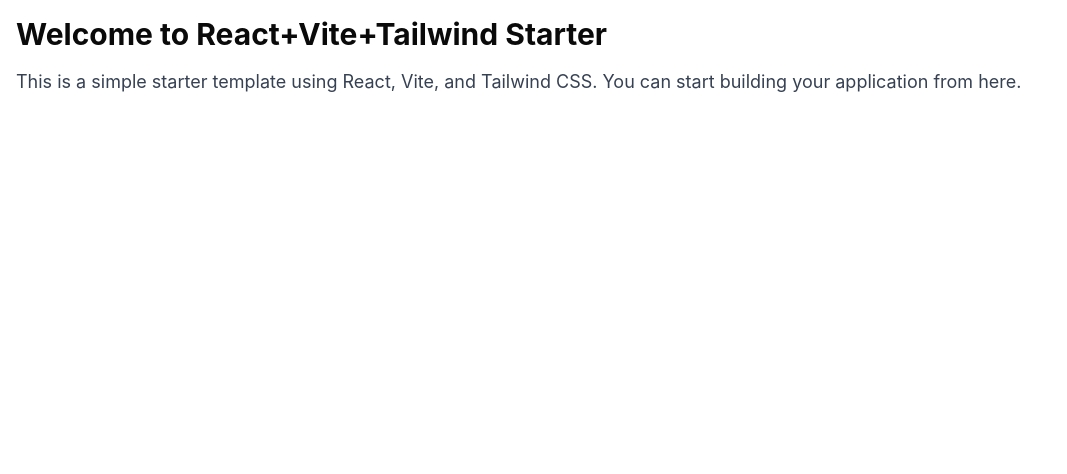
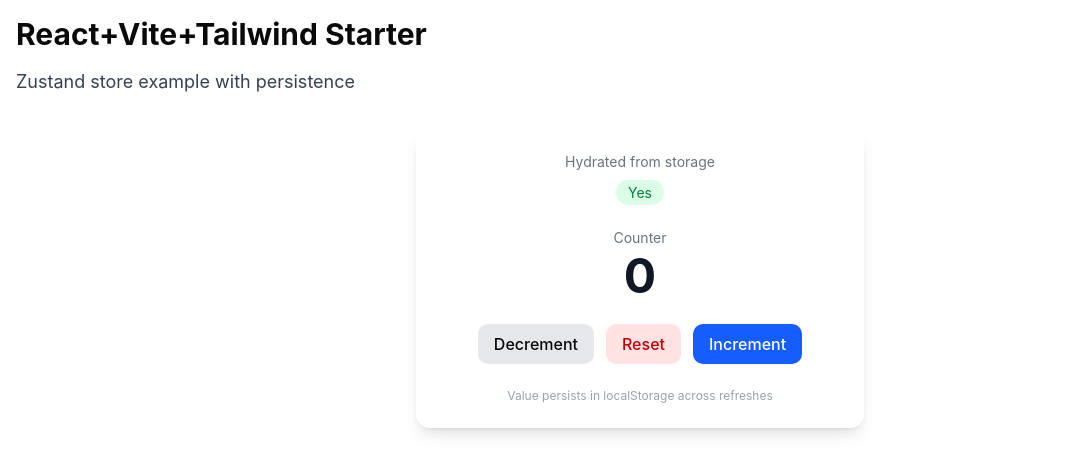
Before and after one commit to jhosep98/react-vite-tailwind-starter, a React (Vite) app: page / in a window 1280 px wide. Shown: the top 474 px of the page, without its empty margins (0-1067 px from the left). Built offline with nearby package versions, Linux system fonts and the light colour scheme.

Commit message:
feat: add zustand store setup with app slice

```diff
--- a/package.json
+++ b/package.json
@@ -39,7 +39,8 @@
     "sonner": "2.0.6",
     "tailwind-merge": "3.3.1",
     "tailwindcss": "4.1.11",
-    "zod": "4.0.14"
+    "zod": "4.0.14",
+    "zustand": "5.0.12"
   },
   "devDependencies": {
     "@biomejs/biome": "2.1.3",
--- a/src/pages/public/home.tsx
+++ b/src/pages/public/home.tsx
@@ -1,13 +1,62 @@
+import { useAppStore } from '@/store'
+
 export default function HomePage() {
+  const { counter, increment, decrement, reset, _hasHydrated } = useAppStore()
+
   return (
     <div className="container mx-auto p-4">
-      <h1 className="text-3xl font-bold mb-4">
-        Welcome to React+Vite+Tailwind Starter
-      </h1>
-      <p className="text-lg text-gray-700">
-        This is a simple starter template using React, Vite, and Tailwind CSS.
-        You can start building your application from here.
+      <h1 className="text-3xl font-bold mb-4">React+Vite+Tailwind Starter</h1>
+      <p className="text-lg text-gray-700 mb-8">
+        Zustand store example with persistence
       </p>
+
+      <div className="max-w-md mx-auto p-6 bg-white rounded-xl shadow-lg">
+        <div className="text-center mb-6">
+          <p className="text-sm text-gray-500 mb-2">Hydrated from storage</p>
+          <span
+            className={`px-3 py-1 rounded-full text-sm ${
+              _hasHydrated
+                ? 'bg-green-100 text-green-700'
+                : 'bg-yellow-100 text-yellow-700'
+            }`}
+          >
+            {_hasHydrated ? 'Yes' : 'No'}
+          </span>
+        </div>
+
+        <div className="text-center mb-6">
+          <p className="text-sm text-gray-500 mb-1">Counter</p>
+          <p className="text-5xl font-bold text-gray-900">{counter}</p>
+        </div>
+
+        <div className="flex gap-3 justify-center">
+          <button
+            type="button"
+            onClick={decrement}
+            className="px-4 py-2 bg-gray-200 hover:bg-gray-300 rounded-lg font-medium transition-colors"
+          >
+            Decrement
+          </button>
+          <button
+            type="button"
+            onClick={reset}
+            className="px-4 py-2 bg-red-100 hover:bg-red-200 text-red-700 rounded-lg font-medium transition-colors"
+          >
+            Reset
+          </button>
+          <button
+            type="button"
+            onClick={increment}
+            className="px-4 py-2 bg-blue-600 hover:bg-blue-700 text-white rounded-lg font-medium transition-colors"
+          >
+            Increment
+          </button>
+        </div>
+
+        <p className="text-xs text-gray-400 text-center mt-6">
+          Value persists in localStorage across refreshes
+        </p>
+      </div>
     </div>
   )
 }
--- a/src/store/context/app.tsx
+++ b/src/store/context/app.tsx
@@ -1,5 +1,5 @@
 import * as React from 'react'
 
-type AppContextProps = {}
+type AppContextProps = Record<string, never>
 
 export const AppContext = React.createContext<AppContextProps>({})
--- /dev/null
+++ b/src/store/index.ts
@@ -0,0 +1,10 @@
+export type { AppActions, AppState, AppStore } from './slices/app.slice'
+export { useAppStore } from './slices/app.slice'
+export type { PartialBy, StoreSlice } from './slices/base.slice'
+export {
+  createSlice,
+  setError,
+  setFulfilled,
+  setHydrated,
+  setPending,
+} from './slices/base.slice'
--- /dev/null
+++ b/src/store/slices/app.slice.ts
@@ -0,0 +1,47 @@
+import { create } from 'zustand'
+import { devtools, persist, subscribeWithSelector } from 'zustand/middleware'
+
+export { create } from 'zustand'
+
+export interface AppState {
+  counter: number
+  _hasHydrated: boolean
+  _status: 'idle' | 'pending' | 'error'
+  _error: string | null
+}
+
+export interface AppActions {
+  increment: () => void
+  decrement: () => void
+  reset: () => void
+  setHydrated: (value: boolean) => void
+}
+
+export type AppStore = AppState & AppActions
+
+export const useAppStore = create<AppStore>()(
+  devtools(
+    subscribeWithSelector(
+      persist(
+        (set) => ({
+          counter: 0,
+          _hasHydrated: false,
+          _status: 'idle' as const,
+          _error: null,
+          increment: () => set((state) => ({ counter: state.counter + 1 })),
+          decrement: () => set((state) => ({ counter: state.counter - 1 })),
+          reset: () => set({ counter: 0 }),
+          setHydrated: (value: boolean) => set({ _hasHydrated: value }),
+        }),
+        {
+          name: 'app-storage',
+          partialize: (state) => ({ counter: state.counter }),
+          onRehydrateStorage: () => (state) => {
+            state?.setHydrated(true)
+          },
+        },
+      ),
+    ),
+    { name: 'AppStore' },
+  ),
+)
--- /dev/null
+++ b/src/store/slices/base.slice.ts
@@ -0,0 +1,50 @@
+export interface StoreSlice<_T extends object> {
+  _hasHydrated: boolean
+  _status: 'idle' | 'pending' | 'error'
+  _error: string | null
+}
+
+export const createSlice = <T extends StoreSlice<T>>(
+  initial: Omit<T, '_hasHydrated' | '_status' | '_error'> &
+    Partial<Pick<T, '_hasHydrated' | '_status' | '_error'>>,
+): T =>
+  ({
+    _hasHydrated: false,
+    _status: 'idle',
+    _error: null,
+    ...initial,
+  }) as T
+
+type Write<T, O extends object> = Omit<T, keyof O> &
+  Partial<Pick<T, keyof O & keyof T>>
+
+export type PartialBy<T, K extends keyof T> = Write<T, Partial<Pick<T, K>>>
+
+export const setHydrated = <T extends StoreSlice<T>>(
+  state: T,
+  value: boolean,
+): T => ({
+  ...state,
+  _hasHydrated: value,
+})
+
+export const setPending = <T extends StoreSlice<T>>(state: T): T => ({
+  ...state,
+  _status: 'pending',
+  _error: null,
+})
+
+export const setFulfilled = <T extends StoreSlice<T>>(state: T): T => ({
+  ...state,
+  _status: 'idle',
+  _error: null,
+})
+
+export const setError = <T extends StoreSlice<T>>(
+  state: T,
+  error: string,
+): T => ({
+  ...state,
+  _status: 'error',
+  _error: error,
+})
```
Also changed, not shown: 1 other file (tests, documents, lock files or other folders).
